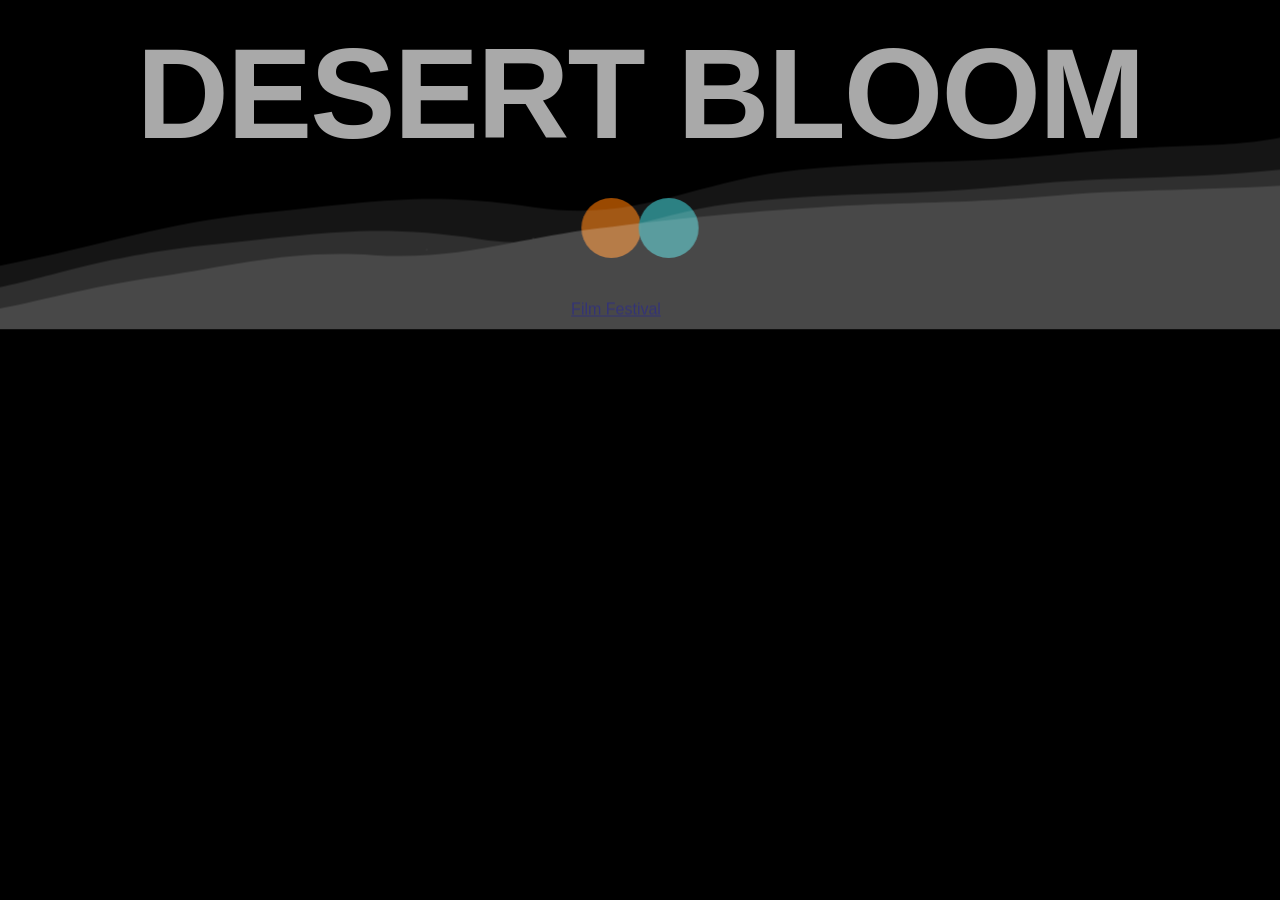
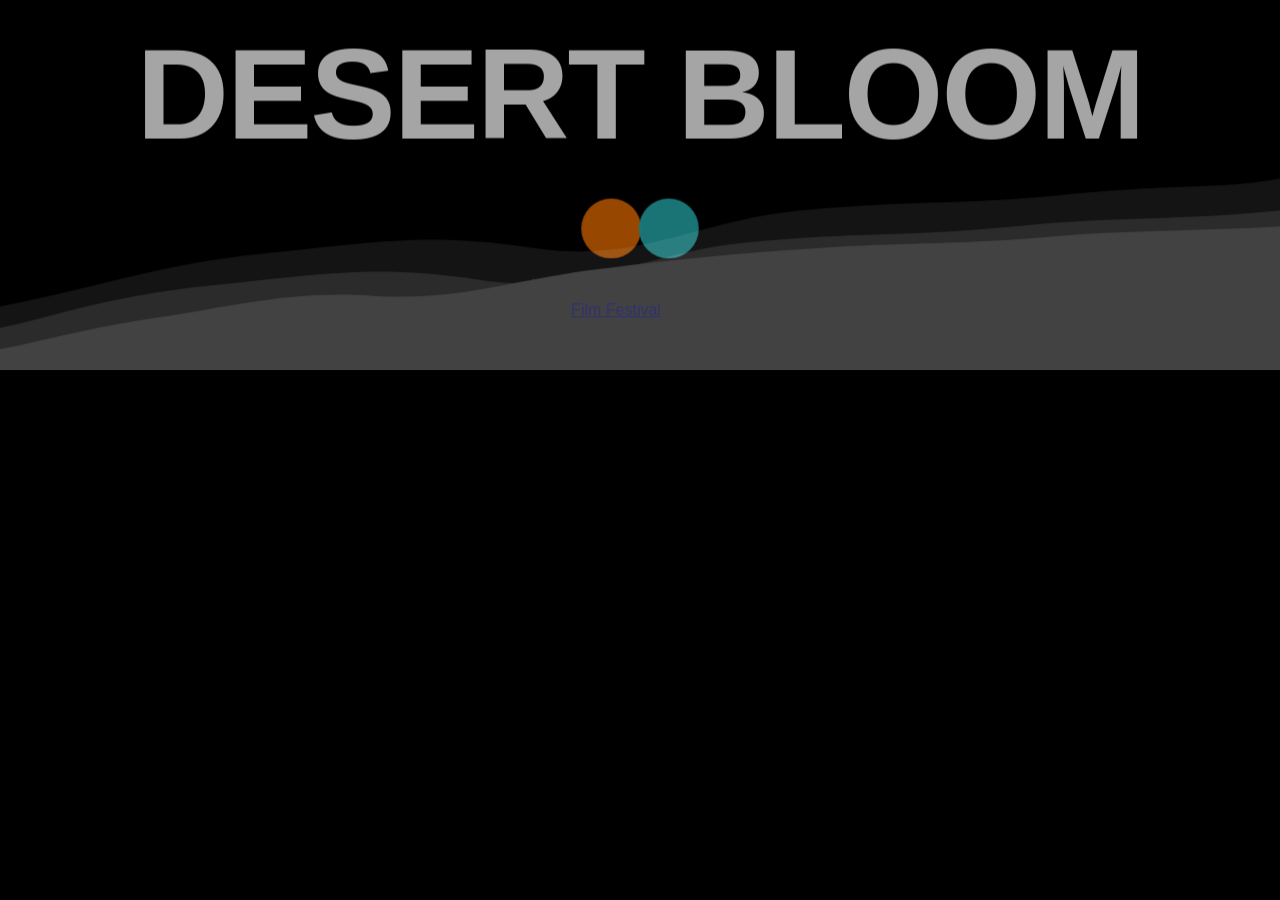

Fix mtns.png rendering

--- a/styles.css
+++ b/styles.css
@@ -116,7 +116,7 @@ img {
 
 .mountains {
     position: absolute;
-    bottom: clamp(-360px, -35%, -80px);
+    bottom: clamp(-360px, -45%, -120px);
     left: 0;
     right: 0;
     overflow-x: clip;
@@ -1060,7 +1060,7 @@ img {
     }
 
     .mountains {
-        bottom: -100px;
+        bottom: -200px;
     }
 }
 
